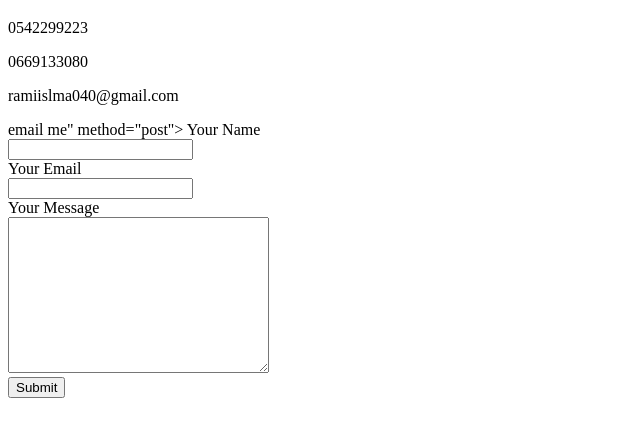
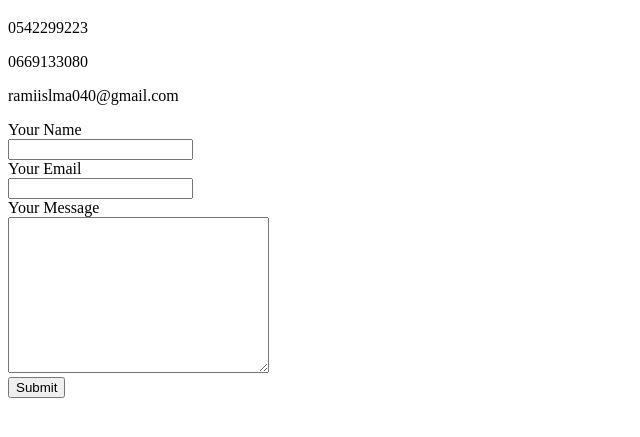
Before and after one commit to islam-rami/CV, a plain HTML site: page contact.html in a window 1280 px wide. Shown: the part 61-498 px from the top of the page, without its empty margins (0-640 px from the left). Drawn offline with Linux system fonts and the light colour scheme.

Commit message:
Update contact.html

```diff
--- a/contact.html
+++ b/contact.html
@@ -9,7 +9,7 @@
     <p>0542299223</p>
     <p>0669133080</p>
     <p>ramiislma040@gmail.com</p>
-    <form class="" action="">email me</a>" method="post">
+    <form class="" action="" method="post">
       <label for="">Your Name </label> <br>
       <input type="text" name="" value=""> <br>
       <label for="">Your Email </label> <br>
```
